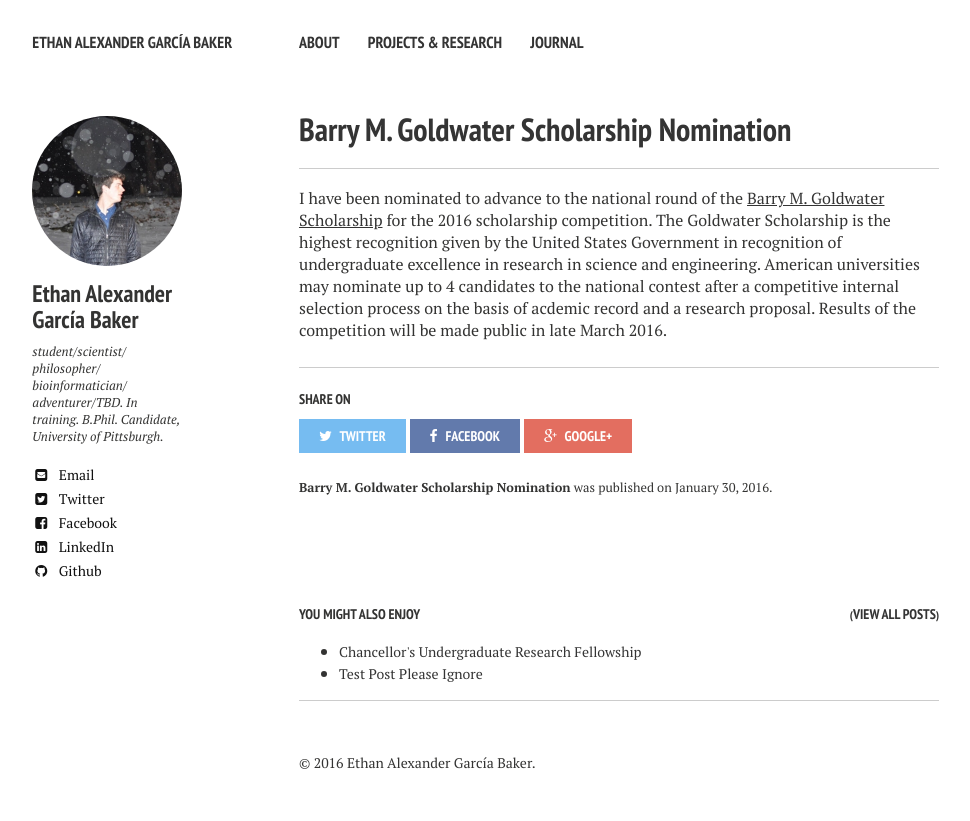
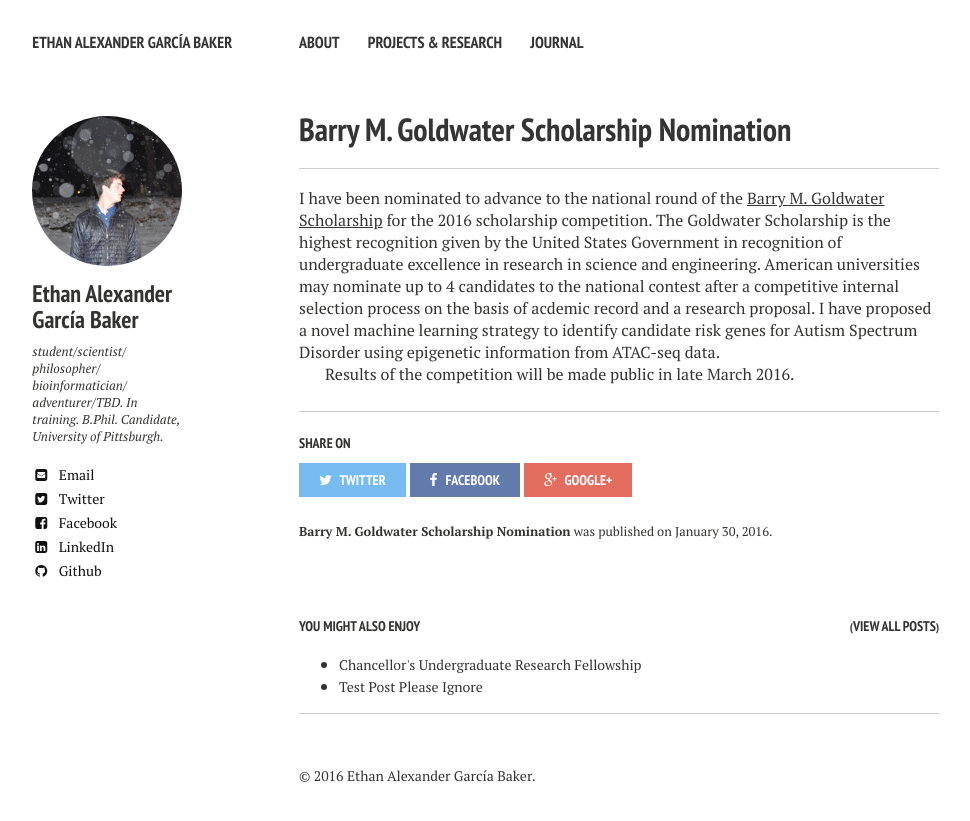
Before and after one commit to ethanagbaker/ethanagbaker.github.io, a Jekyll site: the page built from _posts/2016-01-30-goldwater-nominee.md, in a window 1280 px wide. Shown: the top 821 px of the page, without its empty margins (21-991 px from the left). Built offline with Jekyll 4.4.1, drawn with Linux system fonts in a browser that asks for light colours; nearby versions of some CDN libraries.

Commit message:
proposal update

```diff
--- a/_posts/2016-01-30-goldwater-nominee.md
+++ b/_posts/2016-01-30-goldwater-nominee.md
@@ -9,4 +9,6 @@
 
 ---
 
- I have been nominated to advance to the national round of the [Barry M. Goldwater Scholarship](https://goldwater.scholarsapply.org/yybull.php) for the 2016 scholarship competition. The Goldwater Scholarship is the highest recognition given by the United States Government in recognition of undergraduate excellence in research in science and engineering. American universities may nominate up to 4 candidates to the national contest after a competitive internal selection process on the basis of acdemic record and a research proposal. Results of the competition will be made public in late March 2016.
+ I have been nominated to advance to the national round of the [Barry M. Goldwater Scholarship](https://goldwater.scholarsapply.org/yybull.php) for the 2016 scholarship competition. The Goldwater Scholarship is the highest recognition given by the United States Government in recognition of undergraduate excellence in research in science and engineering. American universities may nominate up to 4 candidates to the national contest after a competitive internal selection process on the basis of acdemic record and a research proposal. I have proposed a novel machine learning strategy to identify candidate risk genes for Autism Spectrum Disorder using epigenetic information from ATAC-seq data.
+
+Results of the competition will be made public in late March 2016.
```
